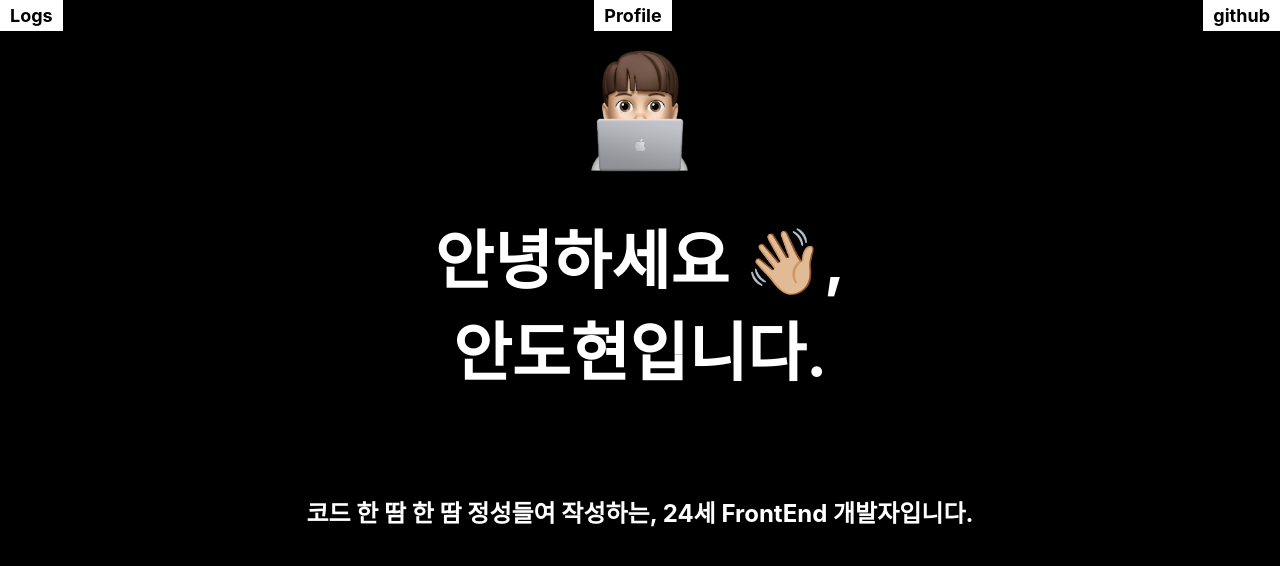
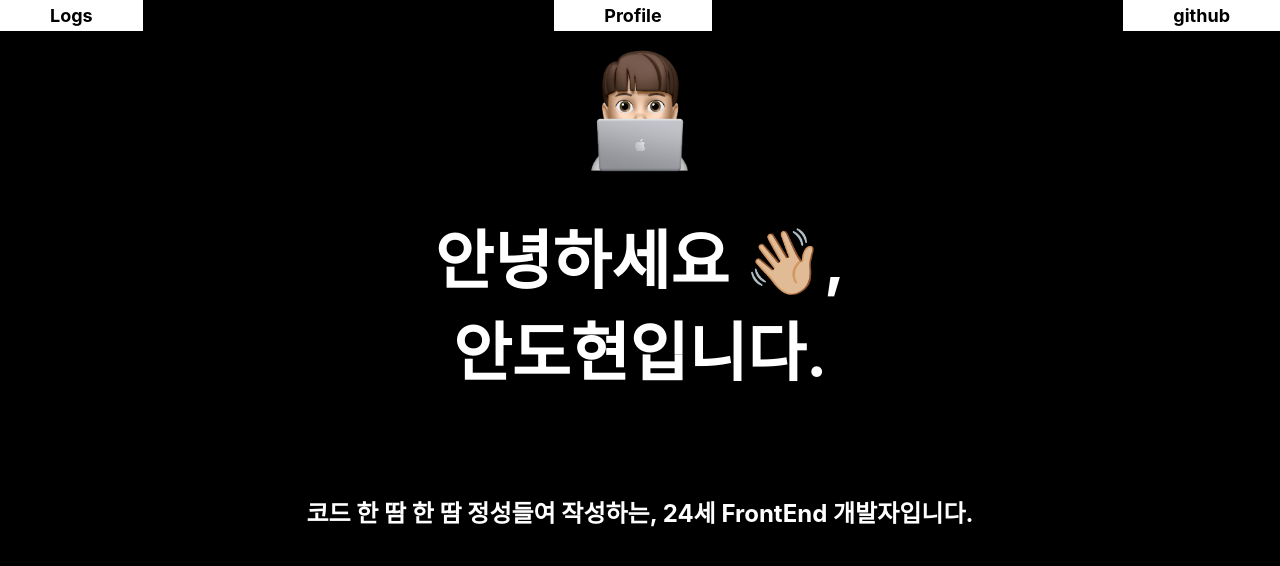
Before and after one commit to devDohyun/devlog, a Next.js app: page / in a window 1280 px wide. Shown: the top 566 px of the page. Built offline with nearby package versions, Linux system fonts and the light colour scheme.

Commit message:
modified styles

```diff
--- a/components/Home/Header/styles.ts
+++ b/components/Home/Header/styles.ts
@@ -7,7 +7,7 @@ export const StyledContainer = styled.div`
 `
 
 export const StyledRouteItem = styled.div`
-  padding: 5px 10px;
+  padding: 5px 50px;
 
   font-size: 18px;
   font-weight: bold;
```
